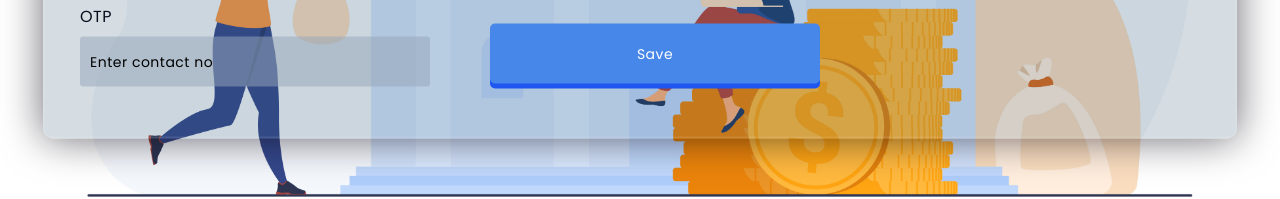
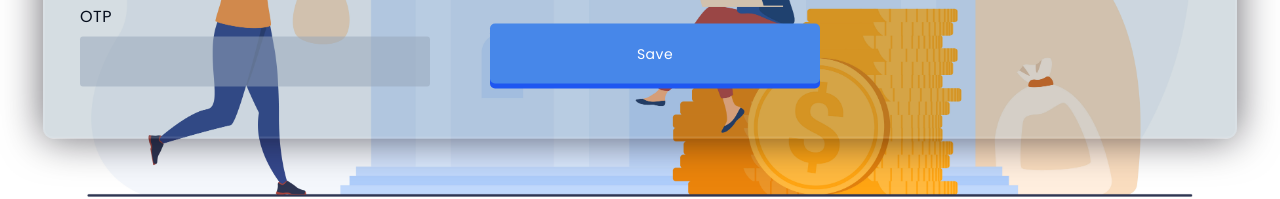
Before and after one commit to anshulkashyap1234/Dealer, a plain HTML site: page index.html in a window 1280 px wide. Shown: the part 531-730 px from the top of the page. Drawn offline with nearby package versions, Linux system fonts and the light colour scheme.

Commit message:
Update index.html

```diff
--- a/index.html
+++ b/index.html
@@ -68,7 +68,7 @@
                 </div>
                 <div>
                     <label for="OTP">OTP</label>
-                    <input type="number" placeholder="Enter contact no" id="contact no" name="contact_no">
+                    <input type="number" placeholder="" id="contact no" name="contact_no">
                 </div>
 
 
```
